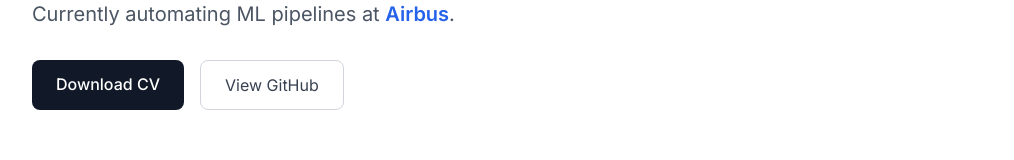
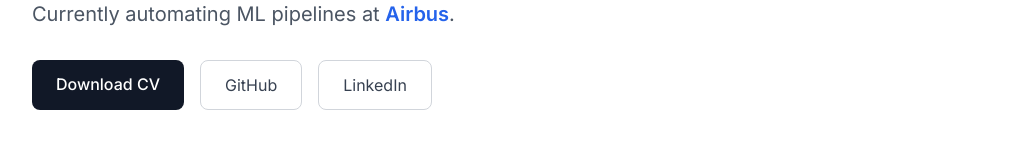
Before and after one commit to RainyAlgorithms/esha-portfolio, a Next.js app: page / in a window 1280 px wide. Shown: the part 324-484 px from the top of the page, without its empty margins (128-1142 px from the left). Built offline with nearby package versions, Linux system fonts and the light colour scheme; no server answers.

Commit message:
update links

```diff
--- a/app/page.tsx
+++ b/app/page.tsx
@@ -29,10 +29,20 @@ export default function Home() {
             Download CV
           </a>
           <a
-            href="#contact"
+            href="https://github.com/rainyalgorithms"
+            target="_blank"
+            rel="noopener noreferrer"
             className="px-6 py-3 rounded-lg border border-gray-300 dark:border-gray-700 text-gray-700 dark:text-gray-300 hover:bg-gray-50 dark:hover:bg-gray-900 transition-colors"
           >
-            View GitHub
+            GitHub
+          </a>
+          <a
+            href="https://linkedin.com/in/esha-pakalapati/"
+            target="_blank"
+            rel="noopener noreferrer"
+            className="px-6 py-3 rounded-lg border border-gray-300 dark:border-gray-700 text-gray-700 dark:text-gray-300 hover:bg-gray-50 dark:hover:bg-gray-900 transition-colors"
+          >
+            LinkedIn
           </a>
         </div>
       </section>
```
